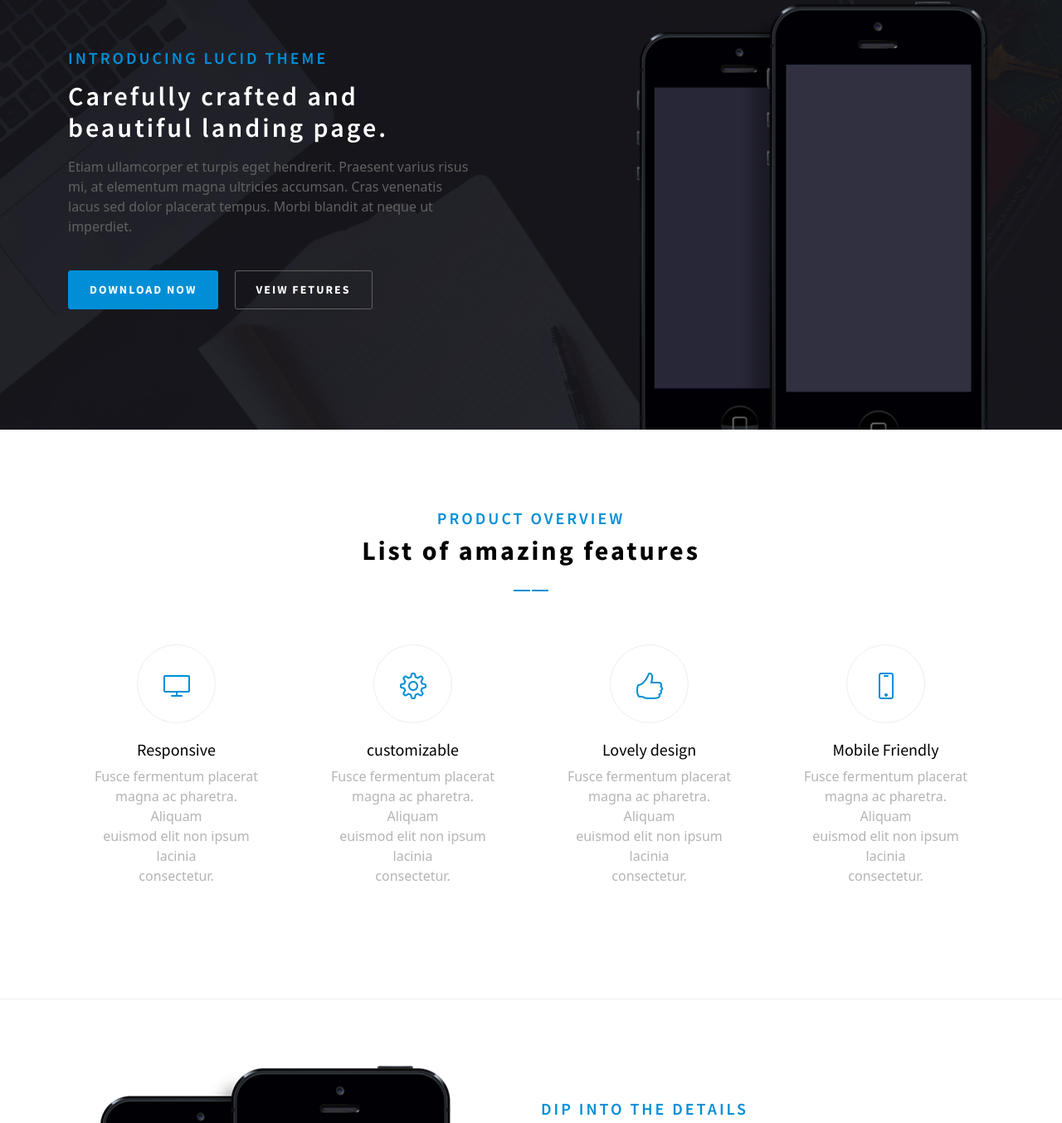
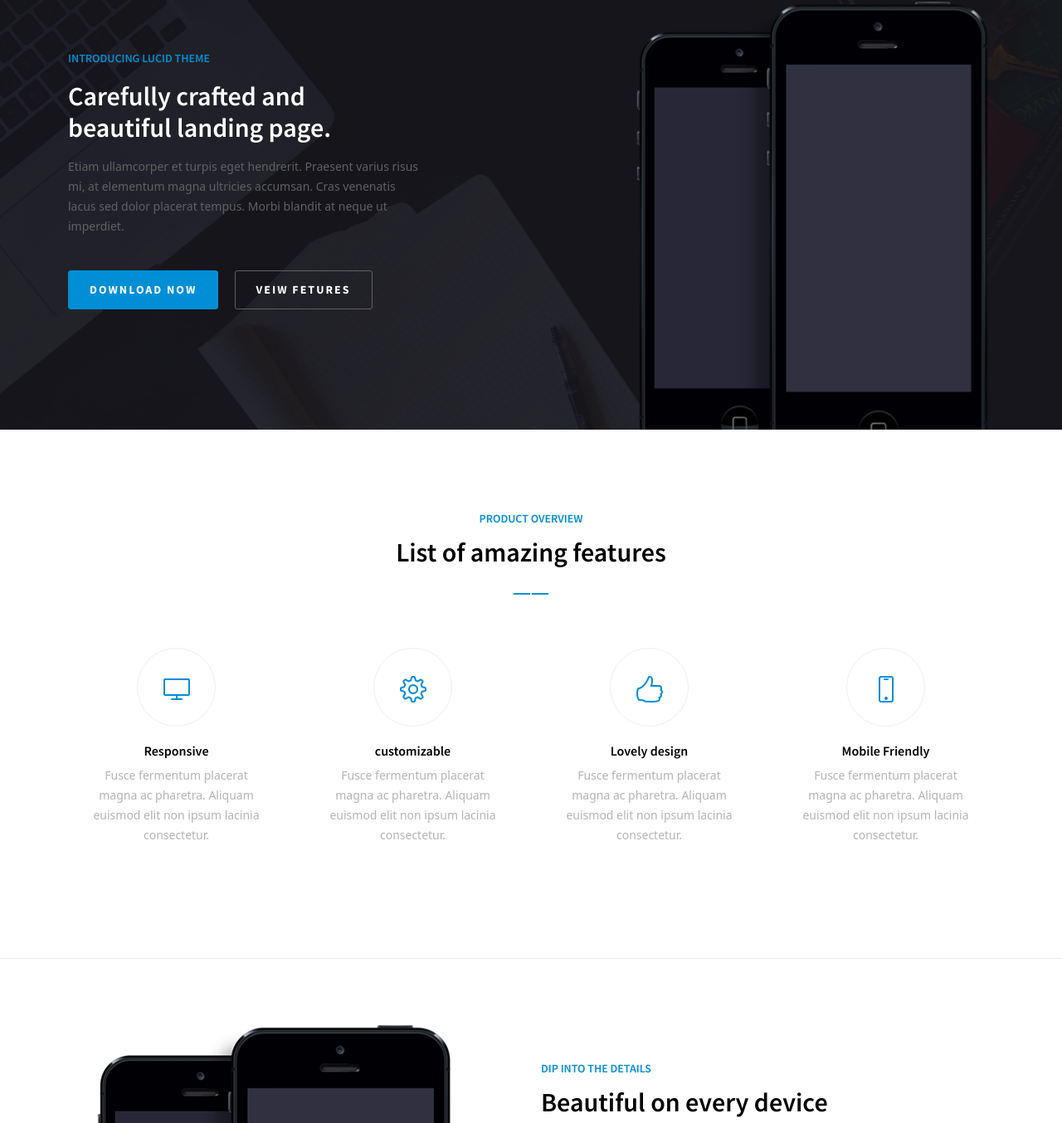
Before and after one commit to nusrat-farah/lucid-project, a plain HTML site: page index.html in a window 1280 px wide. Shown: the part 118-1472 px from the top of the page at 83% size. Drawn offline with nearby package versions, Linux system fonts and the light colour scheme.

Commit message:
Update style.css

```diff
--- a/css/style.css
+++ b/css/style.css
@@ -62,10 +62,9 @@ a, a:hover{
 }
 .banner .inner-banner h5{
 	color: #008ed6;
-	font-size: 18px
-	line-height:28px;
+	font-size: 14px;
+	line-height:24px;
 	font-weight:600;
-	letter-spacing: 3px;
 	text-transform: uppercase;
 
 }
@@ -74,13 +73,12 @@ a, a:hover{
 	font-size: 42px
 	line-height:45px;
 	font-weight:600;
-	letter-spacing: 3px;
 	margin: 15px 0px 15px;
 }
 .banner .inner-banner p{
 	color: #616162;
-	font-size: 16px
-	line-height:26px;
+	font-size: 14px;
+	line-height:24px;
 	font-weight:500;
 
 }
@@ -143,19 +141,17 @@ a, a:hover{
 
 .feature-section .title h5{
 	color: #008ed6;
-	font-size: 18px
-	line-height:28px;
+	font-size: 14px;
+	line-height:24px;
 	font-weight:600;
-	letter-spacing: 3px;
 	text-transform: uppercase;
 
 }
 .feature-section .title h2{
 	color: #000;
-	font-size: 36px
-	line-height:46px;
-	font-weight:700;
-	letter-spacing: 3px;
+	font-size: 32px;
+	line-height:42px;
+	font-weight:600;
 	margin: 5px 0px 15px;
 }
 .inner-feature{
@@ -176,12 +172,12 @@ a, a:hover{
 
 .inner-feature h5{
 	color: #000;
-	font-size: 22px
-	font-weight:700;
+	font-size: 16px;
+	font-weight:600;
 }
 .inner-feature p{
 	color: #b4b4b4;
-	font-size: 14px
+	font-size: 14px;
 	line-height:24px;
 	font-weight:400;
 
@@ -202,19 +198,17 @@ a, a:hover{
 }
 .about-long .title h5{
 	color: #008ed6;
-	font-size: 18px
-	line-height:28px;
+	font-size: 14px;
+	line-height:24px;
 	font-weight:600;
-	letter-spacing: 3px;
 	text-transform: uppercase;
 
 }
 .about-long .title h2{
 	color: #000;
-	font-size: 36px
-	line-height:46px;
-	font-weight:700;
-	letter-spacing: 3px;
+	font-size: 32px;
+	line-height:42px;
+	font-weight:600;
 	margin: 5px 0px 15px;
 }
 .content{
@@ -223,9 +217,10 @@ a, a:hover{
 
  .content p{
  	color: #b4b4b4;
-	font-size: 14px
+	font-size: 14px;
 	line-height:24px;
 	font-weight:400;
+
 }
 
 .content .icons{
```
